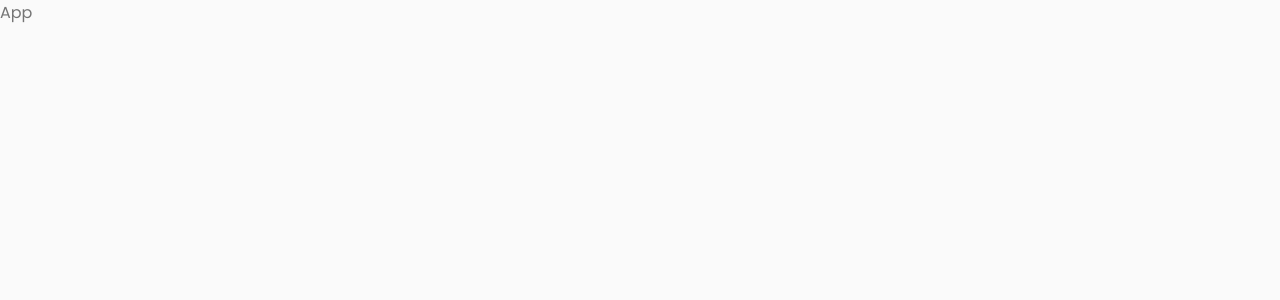
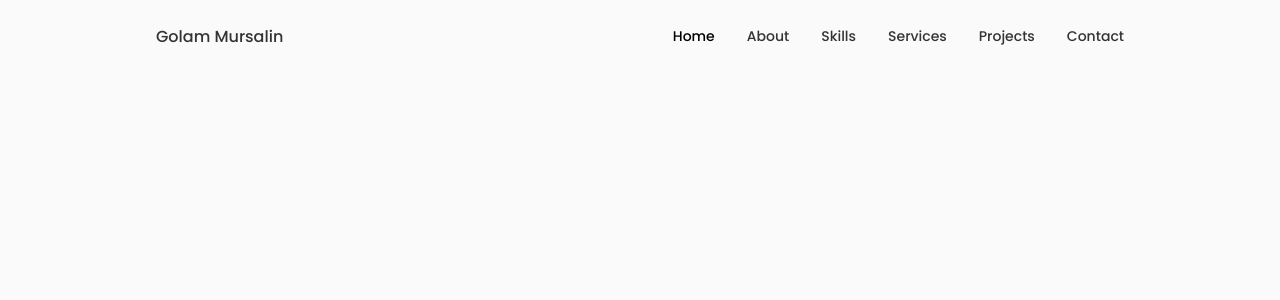
Before and after one commit to G-Mursalin/portfolio-website, a React (Create React App) app: page / in a window 1280 px wide. Shown: the top 300 px of the page. Built offline with nearby package versions, Linux system fonts and the light colour scheme.

Commit message:
navber added

```diff
--- a/src/App.js
+++ b/src/App.js
@@ -2,9 +2,15 @@
 import React from "react";
 // CSS
 import "./App.css";
+// Components
+import Header from "./components/header/Header";
 
 const App = () => {
-  return <div>App</div>;
+  return (
+    <React.Fragment>
+      <Header />
+    </React.Fragment>
+  );
 };
 
 export default App;
--- /dev/null
+++ b/src/components/header/Header.js
@@ -0,0 +1,67 @@
+// React
+import React, { useState } from "react";
+// CSS
+import "./header.css";
+
+const Header = () => {
+  const [toggle, setToggle] = useState(false);
+  return (
+    <header className="header">
+      <nav className="nav container">
+        <a href="index.html" className="nav__logo">
+          Golam Mursalin
+        </a>
+
+        <div className={`nav__menu ${toggle ? "show-menu" : ""}`}>
+          <ul className="nav__list grid">
+            <li className="nav__item">
+              <a href="#home" className="nav__link active-link">
+                <i className="uil uil-estate nav__icon"></i>Home
+              </a>
+            </li>
+
+            <li className="nav__item">
+              <a href="#about" className="nav__link">
+                <i className="uil uil-user nav__icon"></i>About
+              </a>
+            </li>
+
+            <li className="nav__item">
+              <a href="#skills" className="nav__link">
+                <i className="uil uil-file-alt nav__icon"></i>Skills
+              </a>
+            </li>
+
+            <li className="nav__item">
+              <a href="#services" className="nav__link">
+                <i className="uil uil-briefcase-alt nav__icon"></i>Services
+              </a>
+            </li>
+
+            <li className="nav__item">
+              <a href="#projects" className="nav__link">
+                <i className="uil uil-scenery nav__icon"></i>Projects
+              </a>
+            </li>
+
+            <li className="nav__item">
+              <a href="#contact" className="nav__link">
+                <i className="uil uil-message nav__icon"></i>Contact
+              </a>
+            </li>
+          </ul>
+
+          <i
+            className="uil uil-times nav__close"
+            onClick={() => setToggle(!toggle)}
+          ></i>
+        </div>
+        <div className="nav__toggle" onClick={() => setToggle(!toggle)}>
+          <i className="uil uil-apps"></i>
+        </div>
+      </nav>
+    </header>
+  );
+};
+
+export default Header;
--- /dev/null
+++ b/src/components/header/header.css
@@ -0,0 +1,120 @@
+.header {
+  width: 100%;
+  position: fixed;
+  top: 0;
+  left: 0;
+  z-index: var(--z-fixed);
+  background-color: var(--body-color);
+}
+
+.nav {
+  height: calc(var(--header-height) + 1.5rem);
+  display: flex;
+  justify-content: space-between;
+  align-items: center;
+  column-gap: 1rem;
+}
+
+.nav__logo,
+.nav__toggle {
+  color: var(--title-color);
+  font-weight: var(--font-medium);
+}
+
+.nav__list {
+  display: flex;
+  column-gap: 2rem;
+}
+
+.nav__link {
+  display: flex;
+  flex-direction: column;
+  align-items: center;
+  font-size: var(--small-font-size);
+  color: var(--title-color);
+  font-weight: var(--font-medium);
+  transition: 0.3s;
+}
+
+.nav__icon,
+.nav__close,
+.nav__toggle {
+  display: none;
+}
+
+.active-link,
+.nav__link:hover {
+  color: var(--title-color-dark);
+}
+
+/*=============== BREAKPOINTS ===============*/
+/* For medium devices */
+@media screen and (max-width: 768px) {
+  .header {
+    top: initial;
+    bottom: 0;
+  }
+
+  .nav {
+    height: var(--header-height);
+  }
+
+  .nav__menu {
+    position: fixed;
+    bottom: -100%;
+    left: 0;
+    width: 100%;
+    background-color: var(--body-color);
+    padding: 2rem 1.5rem 4rem;
+    box-shadow: 0 -1rem 4rem rgba(0, 0, 0, 0.15);
+    border-radius: 1.5rem 1.5rem 0 0;
+    transition: 0.3s;
+  }
+
+  .show-menu {
+    bottom: 0;
+  }
+  .nav__list {
+    display: grid;
+    grid-template-columns: repeat(3, 1fr);
+    gap: 2rem;
+  }
+
+  .nav__icon {
+    font-size: 1.2rem;
+  }
+
+  .nav__close {
+    position: absolute;
+    right: 1.3rem;
+    bottom: 0.5rem;
+    font-size: 1.5rem;
+    cursor: pointer;
+    color: var(--title-color);
+  }
+
+  .nav__close:hover {
+    color: var(--title-color-dark);
+  }
+
+  .nav__toggle {
+    font-size: 1.1rem;
+    cursor: pointer;
+  }
+
+  .nav__icon,
+  .nav__close,
+  .nav__toggle {
+    display: block;
+  }
+}
+
+/* For small devices */
+@media screen and (max-width: 350px) {
+  .nav__menu {
+    padding: 2rem 0.25rem 4rem;
+  }
+  .nav__list {
+    column-gap: 0;
+  }
+}
```
Also changed, not shown: 1 other file (tests, documents, lock files or other folders).
